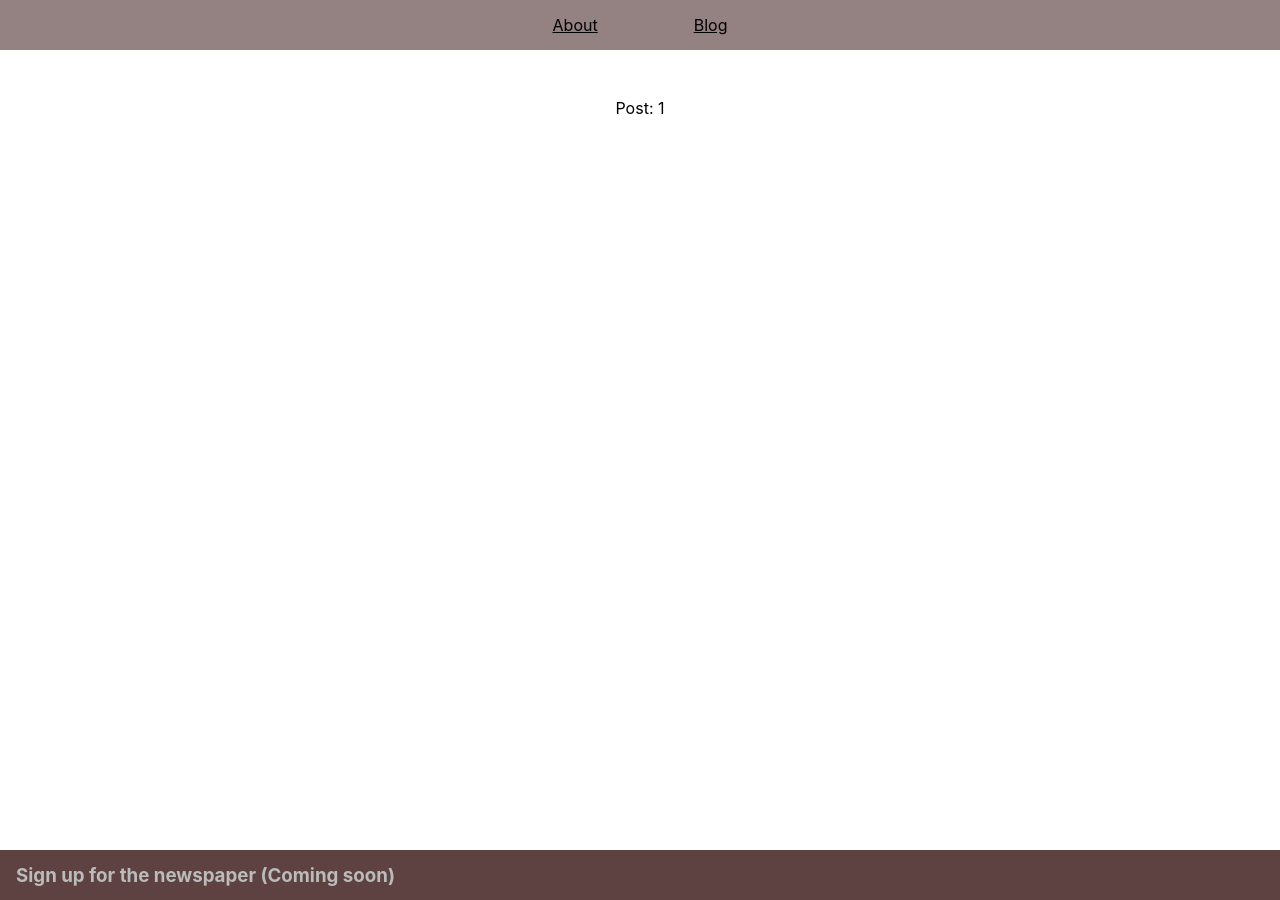
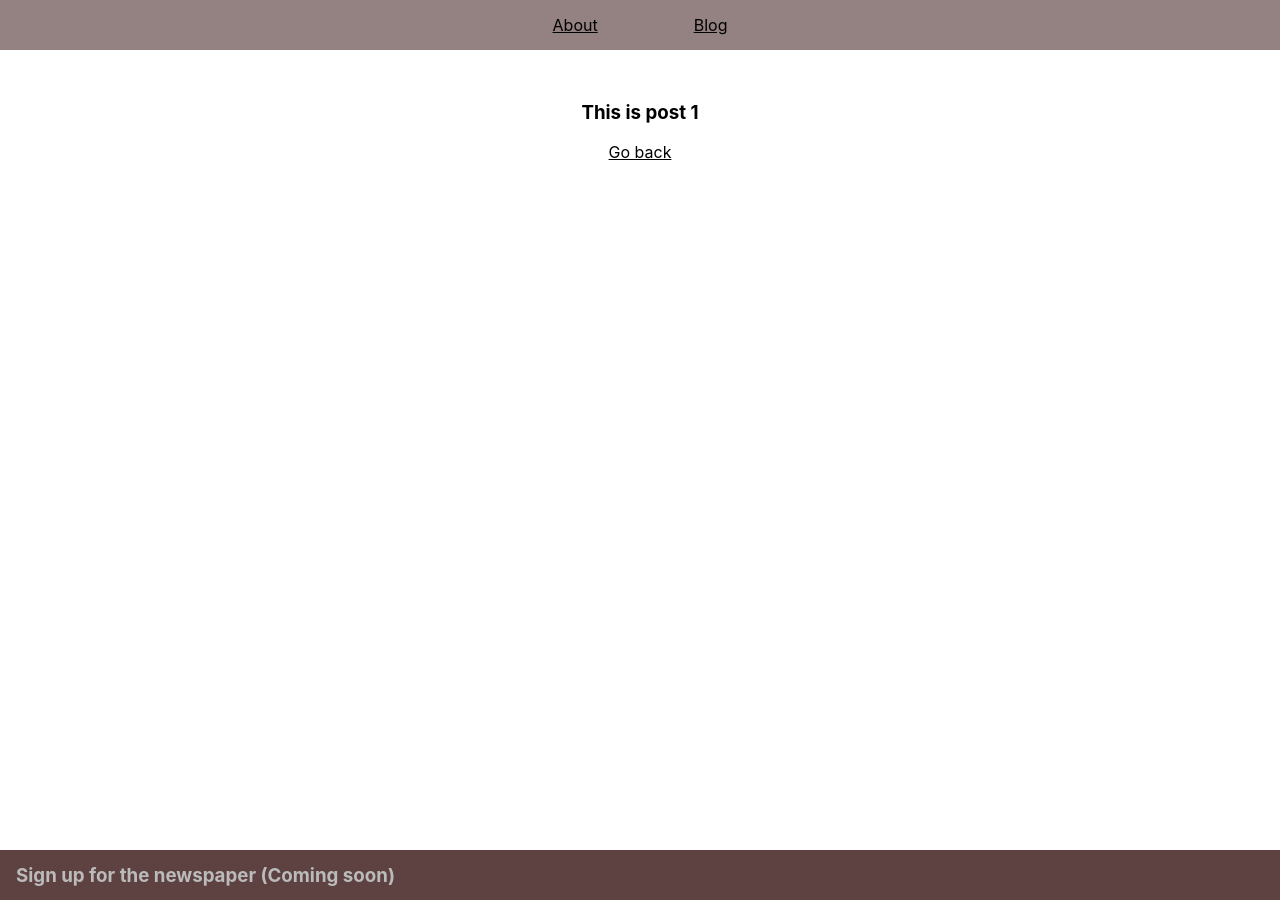
Before and after one commit to tomasnyberg/maxkopra.com, a Next.js app: page /blog/1 in a window 1280 px wide. Built offline with nearby package versions, Linux system fonts and the light colour scheme.

Commit message:
skeleton for dynamic blog route, rename blog posts

```diff
--- a/pages/blog/[id]/index.js
+++ b/pages/blog/[id]/index.js
@@ -1,15 +1,28 @@
 import { useRouter } from 'next/router'
+import Link from 'next/link'
 
 const BlogPost = () => {
 
   const router = useRouter()
   const { id } = router.query
 
-  return <p>Post: {id}</p>
+  return (
+    <>
+      <h3>This is post {id}</h3>
+      <Link href="/">Go back</Link>
+    </>
+  )
 }
 
-export const getServerSideProps = () => {
+export const getStaticProps = async (context) => {
   return {props: {}}
 }
 
+export const getStaticPaths = async (context) => {
+  return {
+    paths: [{ params: { id: '1' } }, { params: { id: '2' } }],
+    fallback: false, // can also be true or 'blocking'
+  }
+}
+
 export default BlogPost
```
Also changed, not shown: posts/1.md (renamed from posts/example1.md), posts/2.md (renamed from posts/example2.md).
